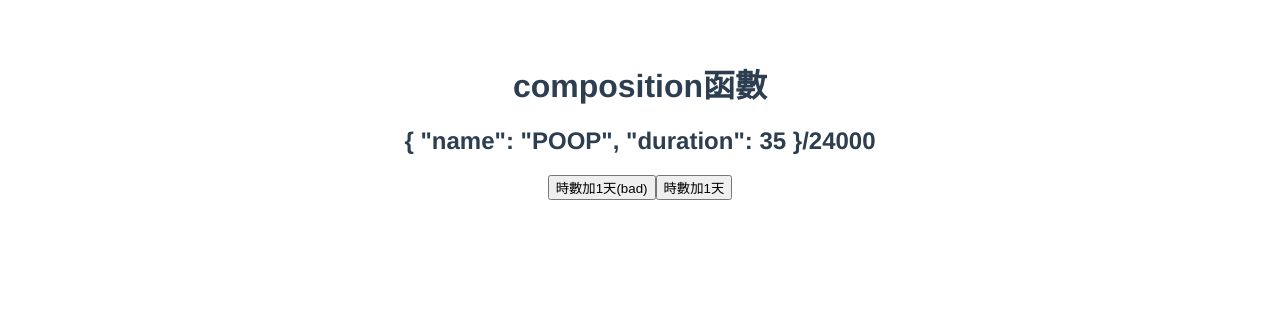
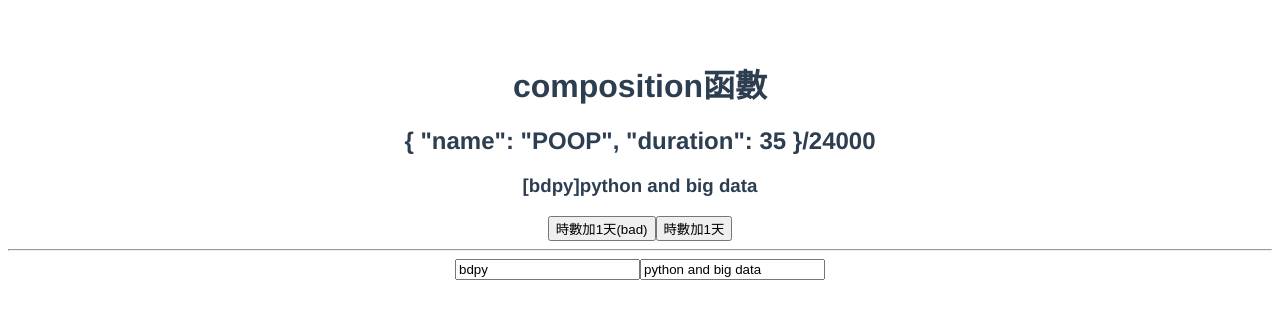
Before and after one commit to genjet/vueTest, a Vue app in the folder lab12_composition2/: page / in a window 1280 px wide. Shown: the top 318 px of the page. Built offline with nearby package versions, Linux system fonts and the light colour scheme.

Commit message:
p218-220

```diff
--- a/lab12_composition2/src/App.vue
+++ b/lab12_composition2/src/App.vue
@@ -1,25 +1,43 @@
 <template>
   <h1>composition函數</h1>
   <h2>{{ course }}/{{ price }}</h2>
-  <button @click="course.duration += 7">時數加1天(bad)</button>
+  <h3>{{ courseDisplayFullName() }}</h3>
+  <button @click="course.duration+=7">時數加1天(bad)</button>
   <button @click="extraDuration">時數加1天</button>
+  <hr/>
+  <input type="text" placeholder="courseId" @input="setCourseId" :value="courseId"/>
+  <input type="text" placeholder="courseFullName" @input="setCourseFullName" :value="courseFullName"/>
 </template>
 
 <script>
-import { ref, reactive } from 'vue'
+import { ref,reactive } from 'vue'
 export default {
   name: 'App',
   setup() {
-    // data(), methods()
+    const courseId = ref("bdpy")
+    const courseFullName = ref("python and big data")
+    const courseDisplayFullName = function(){
+      console.log("calculate full name")
+      return `[${courseId.value}]${courseFullName.value}`
+    }
     const price = ref(24000)
     const course = reactive({ name: "POOP", duration: 35 })
-    function extraDuration() {
+    function extraDuration(){
       course.duration += 7
       price.value += 5000
     }
+    function setCourseId(event){
+      courseId.value = event.target.value
+    }
+    function setCourseFullName(event) {
+      courseFullName.value = event.target.value
+    }
 
-
-    return { course: course, extraDuration: extraDuration, price: price }
+    return {course:course, extraDuration:extraDuration,price:price,
+      courseDisplayFullName:courseDisplayFullName,setCourseId:setCourseId,
+      setCourseFullName:setCourseFullName,courseId:courseId,
+      courseFullName:courseFullName
+    }
   }
 }
 </script>
```
